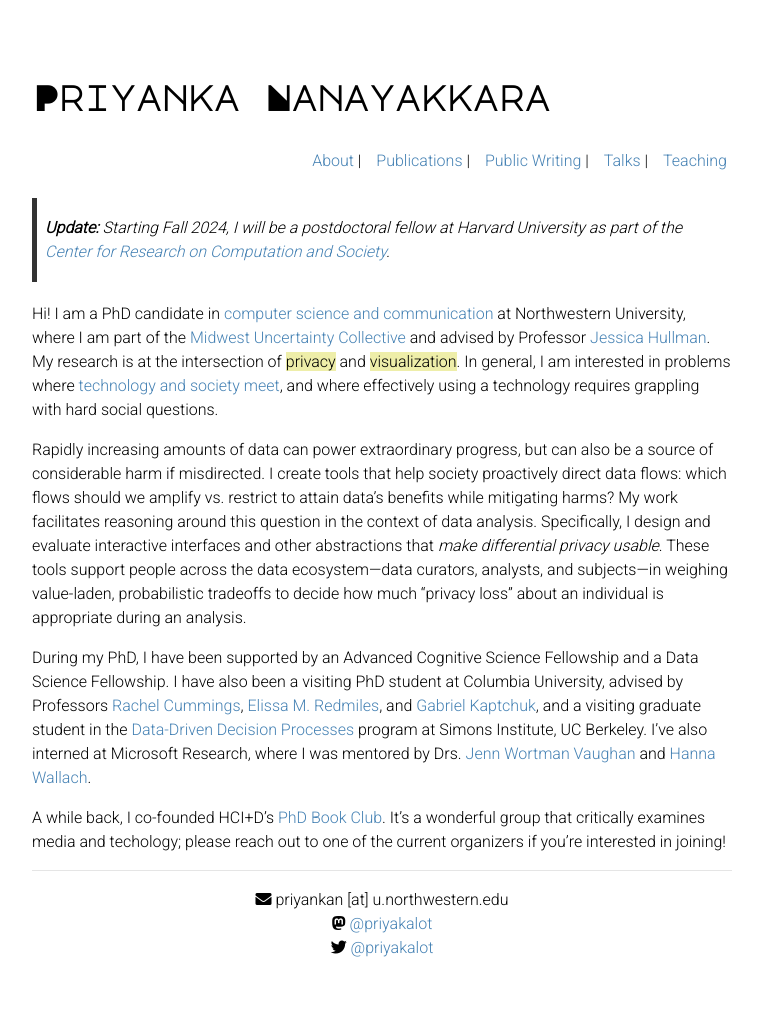
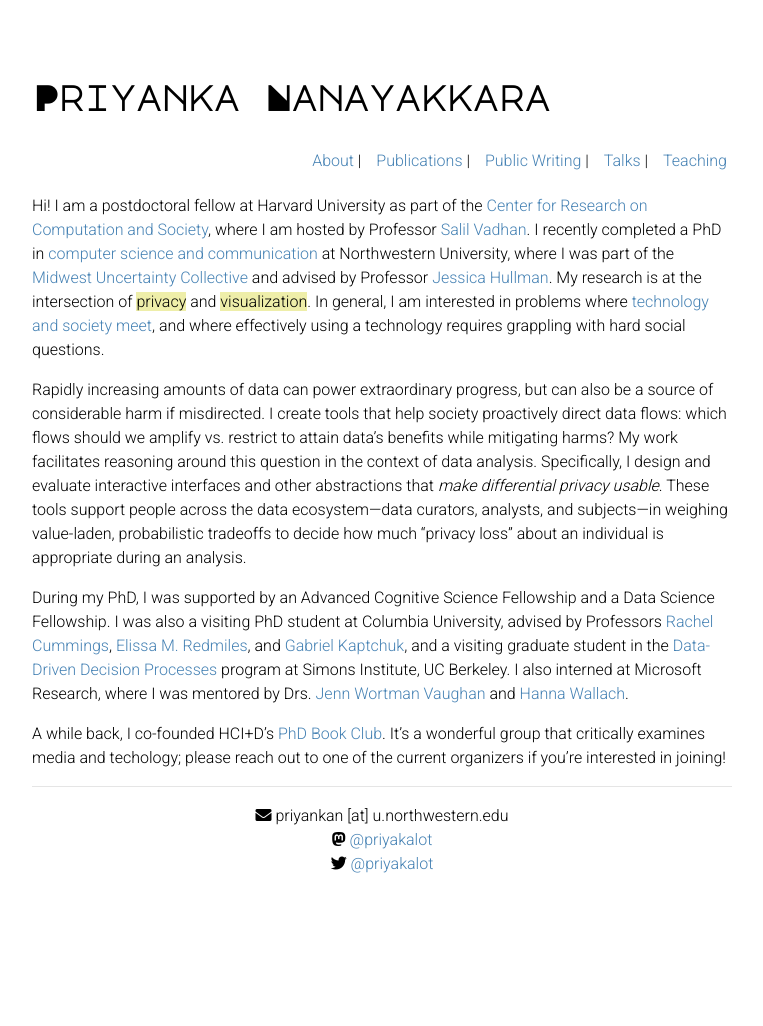
Before and after one commit to priyakalot/priyakalot.github.io, a Jekyll site: the page built from index.md, in a window 1280 px wide. Shown: the whole page, without its empty margins (258-1021 px from the left). Built offline with Jekyll 4.4.1, drawn with Linux system fonts in a browser that asks for light colours; nearby versions of some CDN libraries; after the commit the page ends 942 px from its top, so only the background shows below that.

Commit message:
Update index.md

```diff
--- a/index.md
+++ b/index.md
@@ -1,14 +1,11 @@
 ---
 layout: default
 ---
-
-> **_Update:_** Starting Fall 2024, I will be a postdoctoral fellow at Harvard University as part of the <a href="https://crcs.seas.harvard.edu/" target="_blank">Center for Research on Computation and Society</a>.
-
-Hi! I am a PhD candidate in <a href="https://tsb.northwestern.edu/" target="_blank">computer science and communication</a> at Northwestern University, where I am part of the <a href="https://mucollective.northwestern.edu/" target="_blank">Midwest Uncertainty Collective</a> and advised by Professor <a href="http://users.eecs.northwestern.edu/~jhullman/" target="_blank">Jessica Hullman</a>. My research is at the intersection of <mark>privacy</mark> and <mark>visualization</mark>. In general, I am interested in problems where <a href="https://priyakalot.github.io/papers/Whats_Driving_Conflicts_Around_Differential_Privacy_for_the_U.S._Census.pdf" target="_blank">technology and society meet</a>, and where effectively using a technology requires grappling with hard social questions.
+Hi! I am a postdoctoral fellow at Harvard University as part of the <a href="https://crcs.seas.harvard.edu/" target="_blank">Center for Research on Computation and Society</a>, where I am hosted by Professor <a href="https://salil.seas.harvard.edu/" target="_blank">Salil Vadhan</a>. I recently completed a PhD in <a href="https://tsb.northwestern.edu/" target="_blank">computer science and communication</a> at Northwestern University, where I was part of the <a href="https://mucollective.northwestern.edu/" target="_blank">Midwest Uncertainty Collective</a> and advised by Professor <a href="http://users.eecs.northwestern.edu/~jhullman/" target="_blank">Jessica Hullman</a>. My research is at the intersection of <mark>privacy</mark> and <mark>visualization</mark>. In general, I am interested in problems where <a href="https://priyakalot.github.io/papers/Whats_Driving_Conflicts_Around_Differential_Privacy_for_the_U.S._Census.pdf" target="_blank">technology and society meet</a>, and where effectively using a technology requires grappling with hard social questions.
 
 Rapidly increasing amounts of data can power extraordinary progress, but can also be a source of considerable harm if misdirected. I create tools that help society proactively direct data flows: which flows should we amplify vs. restrict to attain data's benefits while mitigating harms? My work facilitates reasoning around this question in the context of data analysis. Specifically, I design and evaluate interactive interfaces and other abstractions that <i>make differential privacy usable</i>. These tools support people across the data ecosystem—data curators, analysts, and subjects—in weighing value-laden, probabilistic tradeoffs to decide how much “privacy loss” about an individual is appropriate during an analysis.
 
-During my PhD, I have been supported by an Advanced Cognitive Science Fellowship and a Data Science Fellowship. I have also been a visiting PhD student at Columbia University, advised by Professors <a href="https://rachelcummings.com/" target="_blank">Rachel Cummings</a>, <a href="https://elissaredmiles.com/" target="_blank">Elissa M. Redmiles</a>, and <a href="https://cs-people.bu.edu/kaptchuk/" target="_blank">Gabriel Kaptchuk</a>, and a visiting graduate student in the <a href="https://simons.berkeley.edu/programs/datadriven2022" target="_blank">Data-Driven Decision Processes</a> program at Simons Institute, UC Berkeley. I've also interned at Microsoft Research, where I was mentored by Drs. <a href="http://www.jennwv.com/" target="_blank">Jenn Wortman Vaughan</a> and <a href="http://dirichlet.net/" target="_blank">Hanna Wallach</a>.
+During my PhD, I was supported by an Advanced Cognitive Science Fellowship and a Data Science Fellowship. I was also a visiting PhD student at Columbia University, advised by Professors <a href="https://rachelcummings.com/" target="_blank">Rachel Cummings</a>, <a href="https://elissaredmiles.com/" target="_blank">Elissa M. Redmiles</a>, and <a href="https://cs-people.bu.edu/kaptchuk/" target="_blank">Gabriel Kaptchuk</a>, and a visiting graduate student in the <a href="https://simons.berkeley.edu/programs/datadriven2022" target="_blank">Data-Driven Decision Processes</a> program at Simons Institute, UC Berkeley. I also interned at Microsoft Research, where I was mentored by Drs. <a href="http://www.jennwv.com/" target="_blank">Jenn Wortman Vaughan</a> and <a href="http://dirichlet.net/" target="_blank">Hanna Wallach</a>.
 
 A while back, I co-founded HCI+D's <a href="https://hci.northwestern.edu/news-events/phd-book-club.html" target="_blank">PhD Book Club</a>. It's a wonderful group that critically examines media and techology; please reach out to one of the current organizers if you're interested in joining!
 
```
